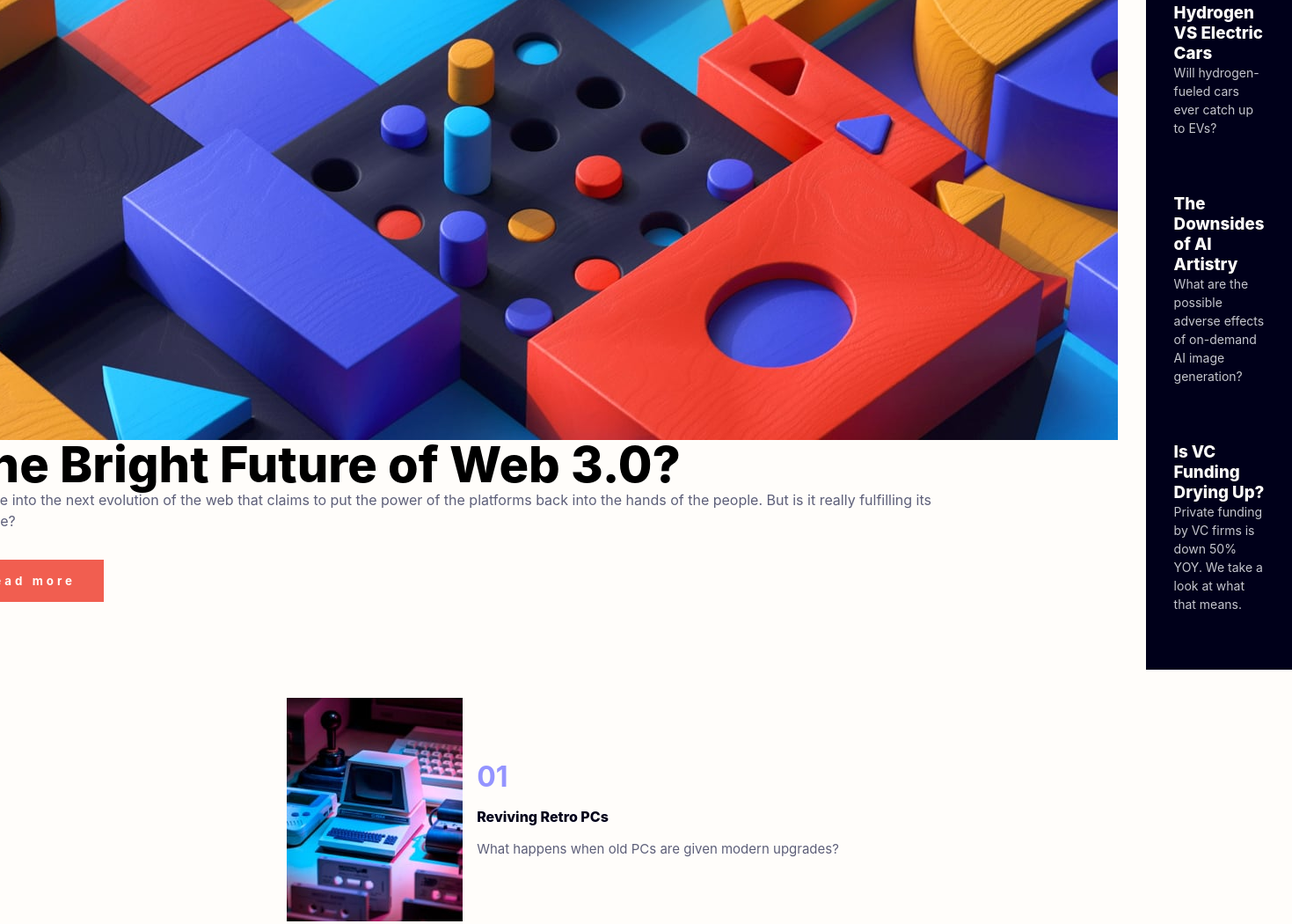
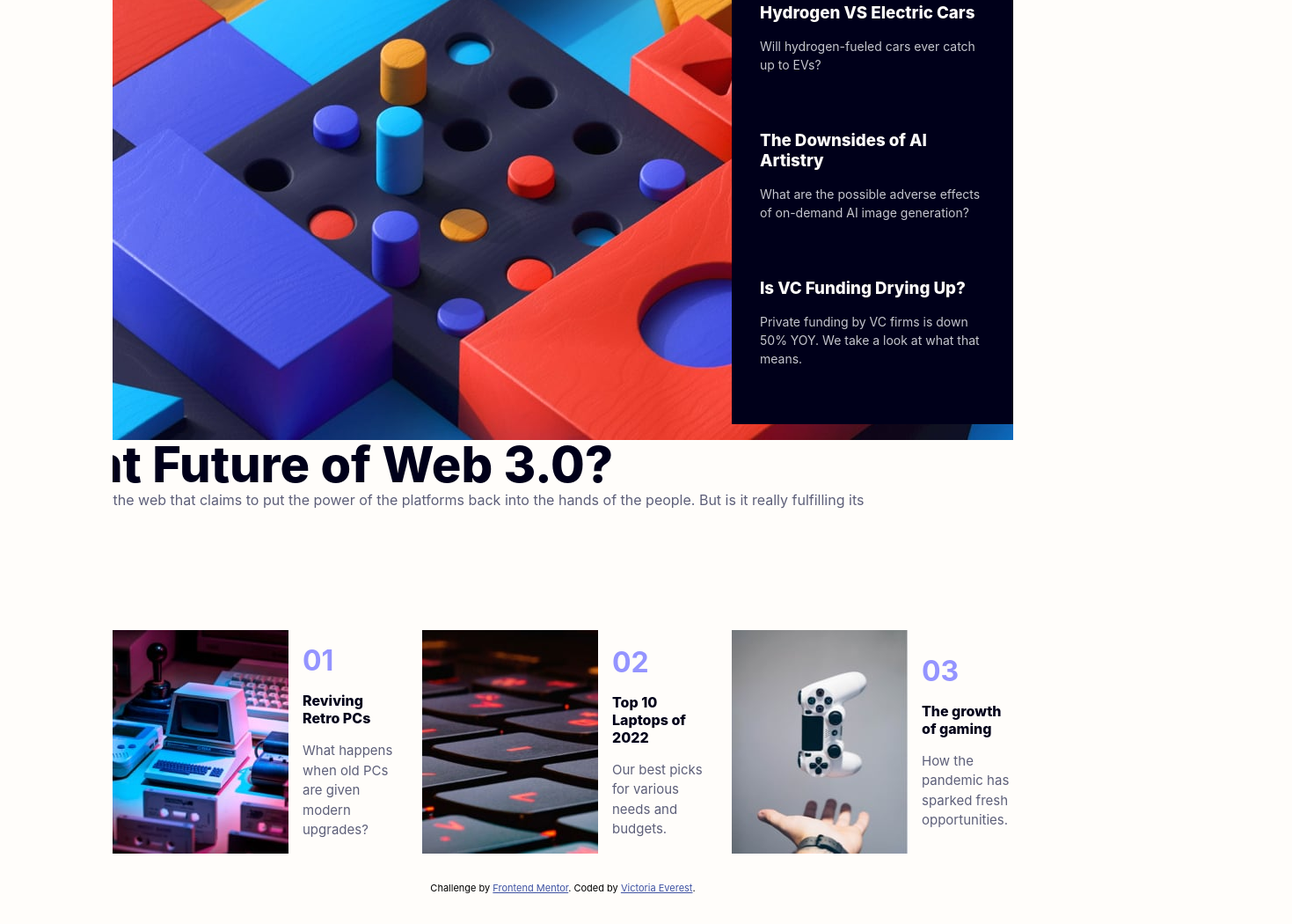
Before and after one commit to Mountain-E/frontend, a plain HTML site: page index.html in a window 1280 px wide. Shown: the part 336-1386 px from the top of the page at 88% size, 1469 px wide, since content can reach past the window. After the commit the page ends 1352 px from the top, so only its background shows below. Drawn offline with Linux system fonts and the light colour scheme.

Commit message:
first commit

```diff
--- a/style.css
+++ b/style.css
@@ -102,9 +102,9 @@ main .content{
 }
 
 main .content  .top-content{
-    width: 1oo%;
+    width: 100%;
     display: grid;
-    grid-template-columns;  repeat(3, 1fr);
+    grid-template-columns: repeat(3, 1fr);
     grid-template-rows: 100x;
     gap: 2rem;
     justify-items: center;
@@ -123,12 +123,12 @@ main .content .top-content .top-left img{width: 100x;}
 
 main .content .top-content .top-left .text{width: 100x;}
 
-main .content .top-content .top-left .text .heading{width; 50x;}
+main .content .top-content .top-left .text .heading{width: 50x;}
 
 main .content .top-content .top-left .text .heading h1{
    font-weight: 800;
    font-size: 3.5em;
-   color; rgb(0,0, 26);
+   color: rgb(0,0, 26);
    line-height: 1em;
 
 }
@@ -186,7 +186,7 @@ main .content .top-content .top-right.text:not(nth-of-type(3)){
 
 
 main .content .top-content .top-right .text h3{
-     margin-button: 1rem;
+     margin-bottom: 1rem;
     transition: 0.2s;
     cursor: pointer;
     font-weight: 800;
@@ -209,9 +209,9 @@ main .content .top-content .top-right .text #last{padding-bottom: 0rem;}
 
 
 main .content .bottom-content{
-    wdth: 1oo%;
+    width: 100%;
     display: grid;
-    grid-template-columns;  repeat(3, 1fr);
+    grid-template-columns: repeat(3, 1fr);
     grid-template-rows: 100x;
     gap: 2rem;
     justify-items: center;
```
